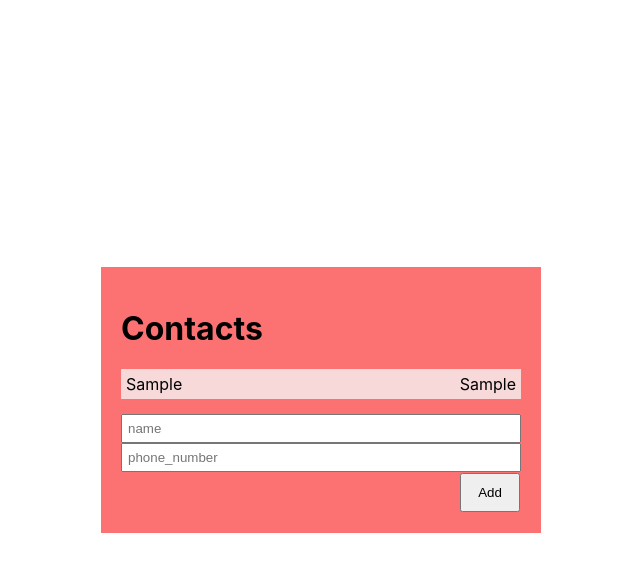
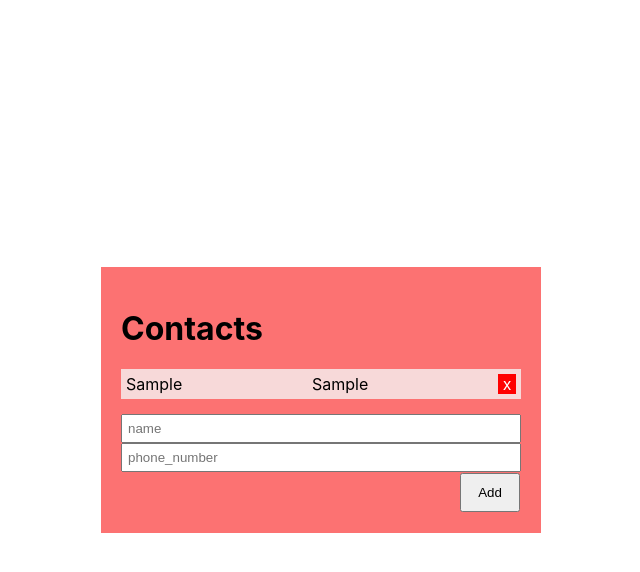
Before and after one commit to hberkayaktas/React-redux-Contact-app, a React (Create React App) app: page / in a window 1280 px wide. Both pictures are taken after typing "Sample", "Sample" into the empty fields and a click on the button "Add". Shown: the top 572 px of the page, without its empty margins (319-959 px from the left). Built offline with nearby package versions, Linux system fonts and the light colour scheme.

Commit message:
silme işlemi eklendi
toplam contact sayısını yazdırma

```diff
--- a/src/App.css
+++ b/src/App.css
@@ -47,3 +47,12 @@
   padding: 10px;
   width: 60px;
 }
+
+.deleteBtn{
+  width: 18px;
+  height: 20px;
+  background-color: red;
+  color:white;
+  text-align: center;
+  cursor: pointer;
+}
--- a/src/components/Contacts/Form.js
+++ b/src/components/Contacts/Form.js
@@ -1,7 +1,7 @@
 import { useState } from 'react';
 import { nanoid } from '@reduxjs/toolkit';
 import { useDispatch } from 'react-redux';
-import { addContact, addContacts } from '../../redux/contactSlice';
+import { addContact} from '../../redux/contactSlice';
 
 function Form(){
       const [name,setName] = useState('');
--- a/src/components/Contacts/Item.js
+++ b/src/components/Contacts/Item.js
@@ -1,11 +1,18 @@
 import React from 'react'
-
+import {useDispatch} from 'react-redux';
+import {deleteContact} from '../../redux/contactSlice';
 function Item({item}) {
+  const dispatch = useDispatch();
+  const handleDelete = (id) => {
+    if(window.confirm("are you sure?")){
+      dispatch(deleteContact(id))
+    }
+   }
   return (
     <li>
       <span>{item.name}</span>
       <span>{item.phone_number}</span>
-
+      <span className='deleteBtn' onClick={() => handleDelete(item.id)}>x</span>
       </li>
   )
 }
--- a/src/redux/contactSlice.js
+++ b/src/redux/contactSlice.js
@@ -9,8 +9,9 @@
   reducers: {
     addContact: contactAdaptor.addOne,
     addContacts: contactAdaptor.addMany,
+    deleteContact: contactAdaptor.removeOne,
   },
 });
 
-export const { addContact,addContacts } = contactSlice.actions;
+export const { addContact,addContacts,deleteContact } = contactSlice.actions;
 export default contactSlice.reducer;
```
